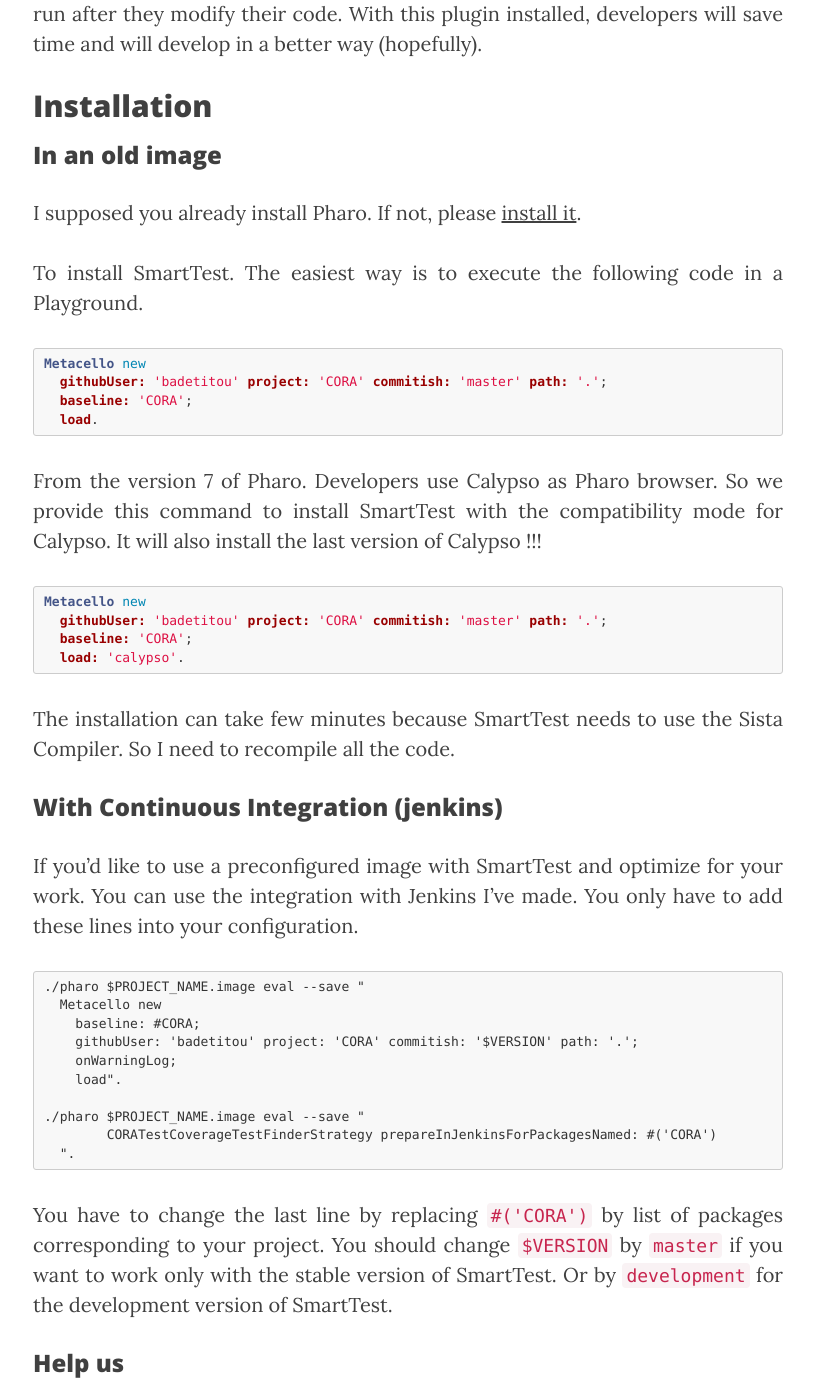
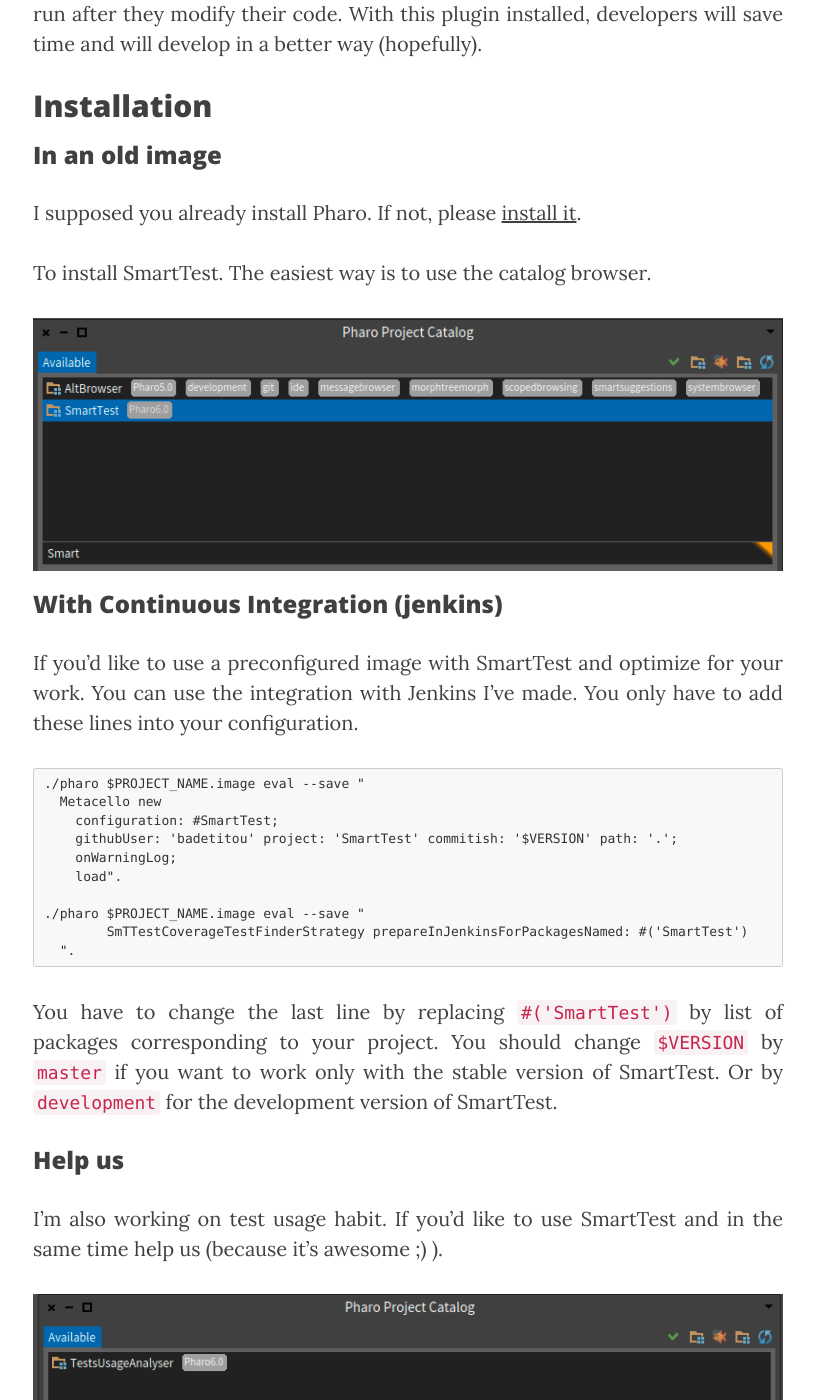
Before and after one commit to badetitou/badetitou.github.io, a Jekyll site: the page built from _posts/2017-08-21-SmartTest.md, in a window 1280 px wide and 1400 px high, scrolled down 667 px. Shown: the whole window, without its empty margins (232-1047 px from the left). Built offline with Jekyll 4.4.1, drawn with Linux system fonts in a browser that asks for light colours; nearby versions of some CDN libraries; some of the changed text lies outside the part shown.

Commit message:
~ To smartTest

````diff
--- a/_posts/2017-08-21-SmartTest.md
+++ b/_posts/2017-08-21-SmartTest.md
@@ -19,28 +19,11 @@
 
 I supposed you already install Pharo. If not, please [install it](http://pharo.org/download).
 
-To install SmartTest. The easiest way is to execute the following code in a Playground.
+To install SmartTest. The easiest way is to use the catalog browser.
 
-```st
-Metacello new
-  githubUser: 'badetitou' project: 'CORA' commitish: 'master' path: '.';
-  baseline: 'CORA';
-  load.
-```
-
-From the version 7 of Pharo. Developers use Calypso as Pharo browser.
-So we provide this command to install SmartTest with the compatibility mode for Calypso.
-It will also install the last version of Calypso !!!
-
-```st
-Metacello new
-  githubUser: 'badetitou' project: 'CORA' commitish: 'master' path: '.';
-  baseline: 'CORA';
-  load: 'calypso'.
-```
-
-The installation can take few minutes because SmartTest needs to use the Sista Compiler.
-So I need to recompile all the code.
+{% include image.html
+            img="/img/CORA/install_smartTest.png"
+%}
 
 ### With Continuous Integration (jenkins)
 
@@ -51,41 +34,27 @@
 ```
 ./pharo $PROJECT_NAME.image eval --save "
   Metacello new
-    baseline: #CORA;
-    githubUser: 'badetitou' project: 'CORA' commitish: '$VERSION' path: '.';
+    configuration: #SmartTest;
+    githubUser: 'badetitou' project: 'SmartTest' commitish: '$VERSION' path: '.';
     onWarningLog;
     load".
 
 ./pharo $PROJECT_NAME.image eval --save "
-	CORATestCoverageTestFinderStrategy prepareInJenkinsForPackagesNamed: #('CORA')
+	SmTTestCoverageTestFinderStrategy prepareInJenkinsForPackagesNamed: #('SmartTest')
   ".
 ```
 
-You have to change the last line by replacing `#('CORA')` by list of packages corresponding to your project.
+You have to change the last line by replacing `#('SmartTest')` by list of packages corresponding to your project.
 You should change `$VERSION` by `master` if you want to work only with the stable version of SmartTest. Or by `development` for the development version of SmartTest.
 
 ### Help us
 
 I'm also working on test usage habit. If you'd like to use SmartTest and in the same time help us (because it's awesome ;) ).
-Please use this command :
 
 
-```st
-Metacello new
-  githubUser: 'badetitou' project: 'TestsUsageAnalyser-CORAExtends' commitish: 'master' path: '.';
-  baseline: 'TestsUsageAnalyserCORAExtends';
-  load.
-```
-
-It will install a spy that will record data for analysis (No data divulgation, don't worry) and SmartTest for Nautilus.
-If you want to install the version for Calypso in the same time.
-
-```st
-Metacello new
-  githubUser: 'badetitou' project: 'TestsUsageAnalyser-CORAExtends' commitish: 'master' path: '.';
-  baseline: 'TestsUsageAnalyserCORAExtends';
-  load: 'calypso'.
-```
+{% include image.html
+            img="/img/CORA/install_tua.png"
+%}
 
 ## Utilisation
 
@@ -243,23 +212,11 @@
 
 ### Development version
 
-We're migrating on github.
-Currently only the development version is present on github.
-You can test it by running this command in a Playground.
-
 ```st
 Metacello new
-  githubUser: 'badetitou' project: 'CORA' commitish: 'development' path: '.';
-  baseline: 'CORA';
+  githubUser: 'badetitou' project: 'SmartTest' commitish: 'development' path: '.';
+  configuration: 'SmartTest';
   load.
 ```
 
-
-To download the version with Calypso.
-
-```st
-Metacello new
-  githubUser: 'badetitou' project: 'CORA' commitish: 'development' path: '.';
-  baseline: 'CORA';
-  load: 'calypso'
-```
+You can also use iceberg to clone the project.
````
Also changed, not shown: img/CORA/install_smartTest.png (added), img/CORA/install_tua.png (added).
